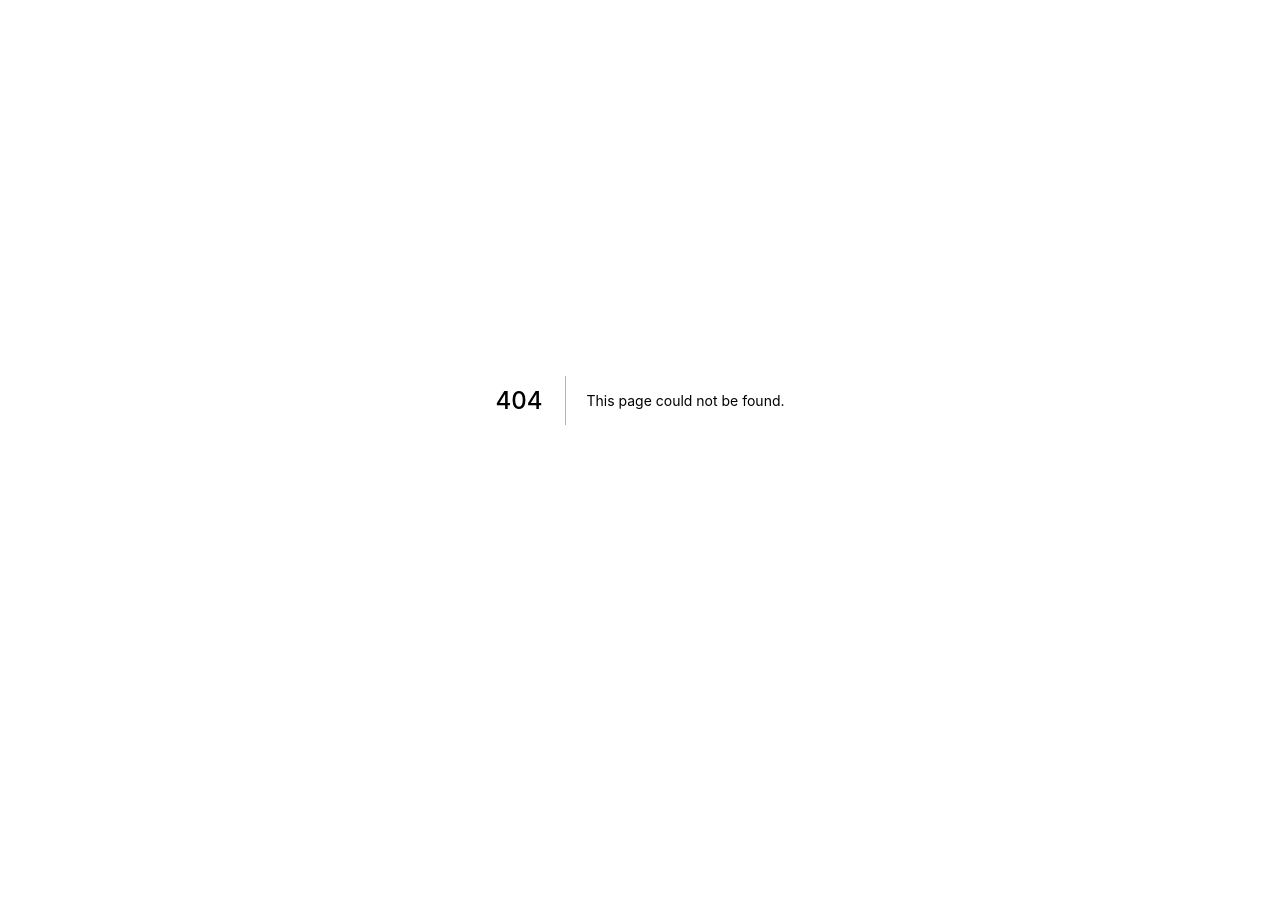
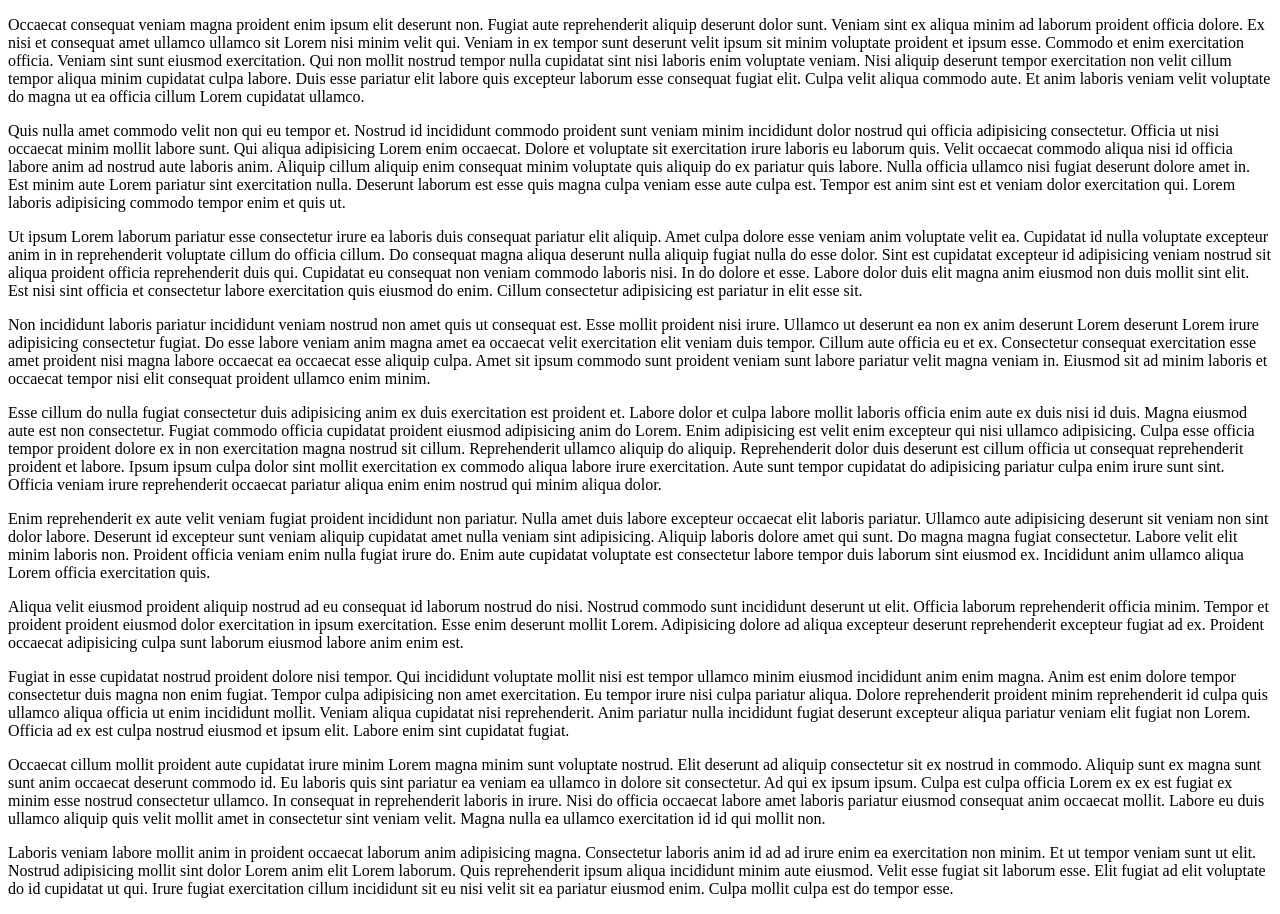
Before and after one commit to mrememisaac/server-side-react-intro, a Next.js app in the folder app/: page /comments in a window 1280 px wide. Before the commit this address had no page. Before the commit the page ends 800 px from the top, so only its background shows below. Built offline with nearby package versions, Linux system fonts and the light colour scheme; data requests are answered from the project's data file.

Commit message:
create a comment page

```diff
--- /dev/null
+++ b/app/pages/comments.js
@@ -0,0 +1,44 @@
+import React, { Component } from 'react'
+import axios from 'axios'
+
+export default class comments extends Component {
+    static async getInitialProps(){
+        let promise = await axios.get("http://localhost:4000/comments")
+        .then(response => {
+            return {
+                isSuccessful: true,
+                comments: response.data
+            }
+        })
+        .catch(error => {
+            return {
+                isSuccessful: false,
+                message: error.message,
+                comments: []
+            }
+        })
+        return promise;
+    }
+
+    constructor(props){
+        super(props);
+        this.state = {
+            isSuccessful: props.isSuccessful,
+            message: props.message,
+            comments: props.comments
+        }
+    }
+
+    render() {
+        return (
+            <div>
+                <span>{this.state.message}</span>
+                {this.state.comments.map((comment) =>
+                    <div>
+                        <p key={`c${comment.id}`}>{comment.body}</p>
+                    </div>
+                )}
+            </div>
+        )
+    }
+}
```
